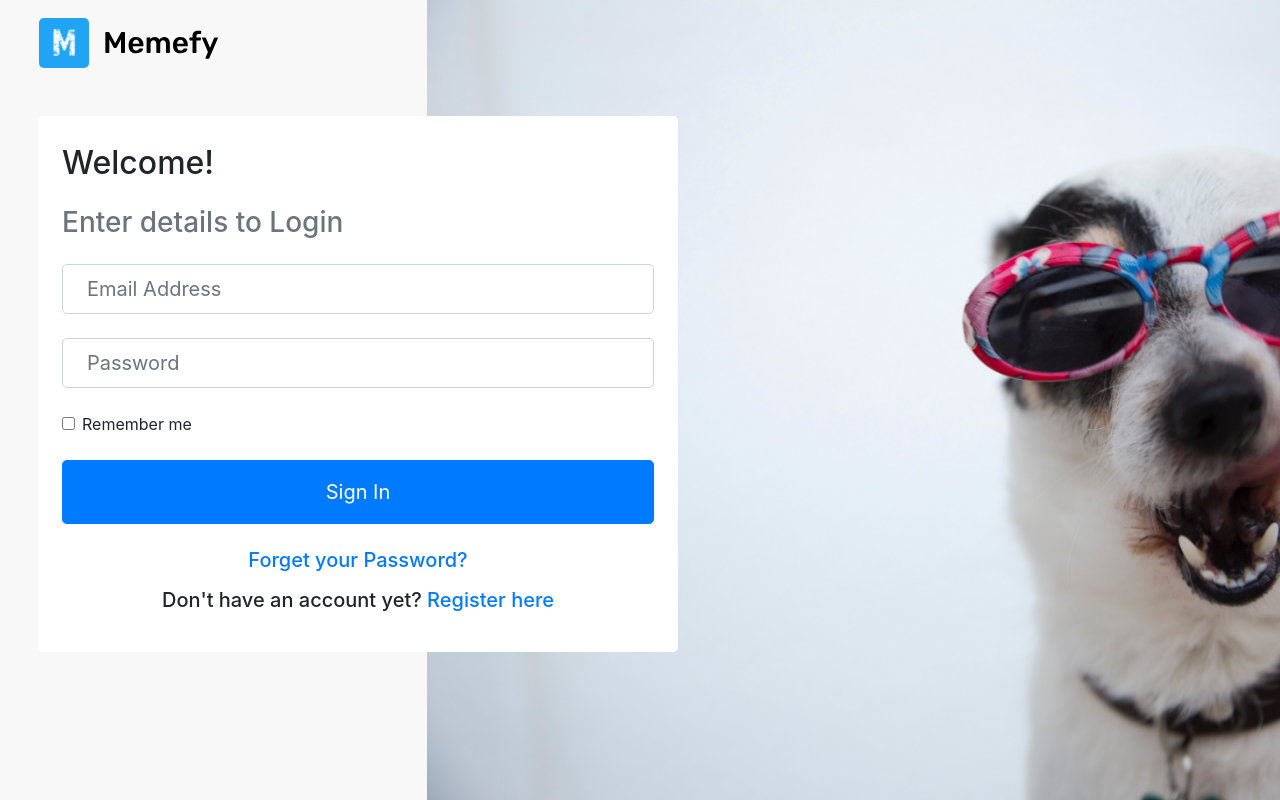
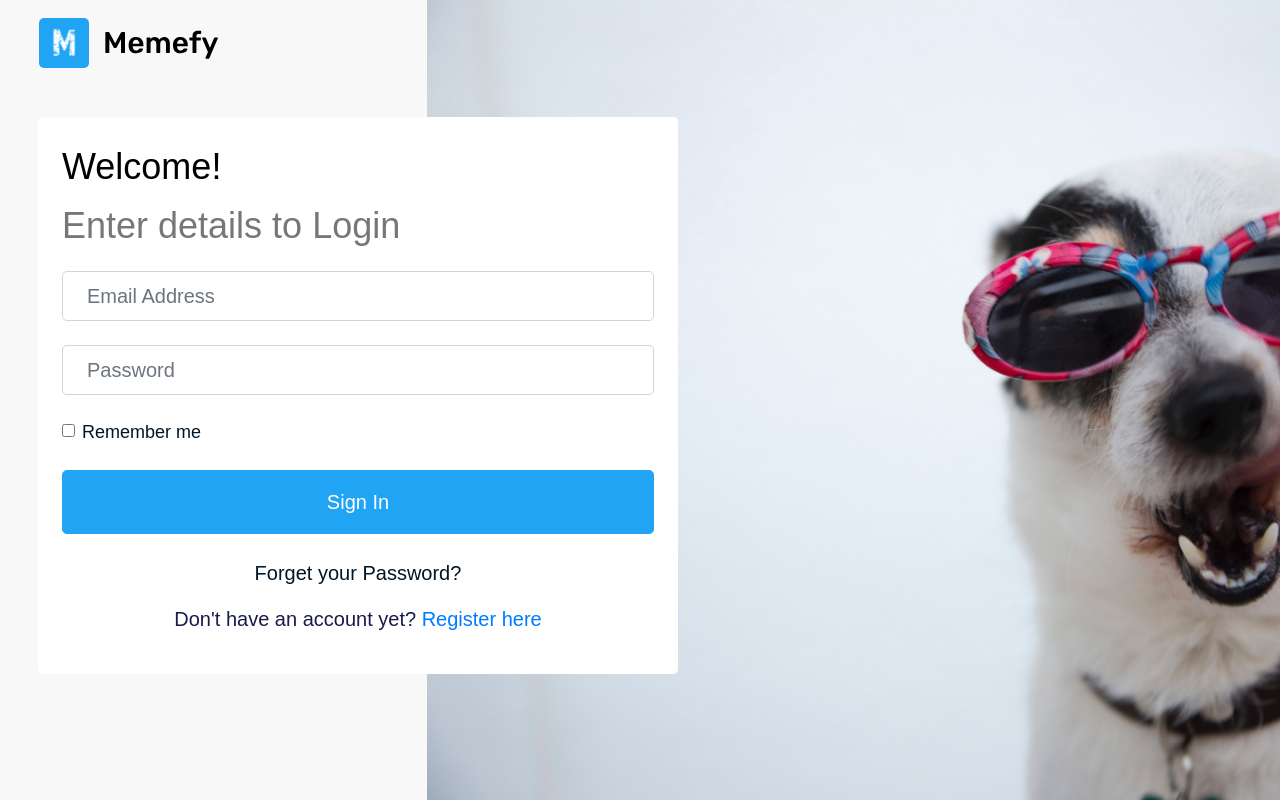
Before and after one commit to hamzzy/memefy-frontend, a React (Create React App) app: page /login in a window 1280 px wide. Built offline with nearby package versions, Linux system fonts and the light colour scheme.

Commit message:
resolve font family and sizes

```diff
--- a/src/App.css
+++ b/src/App.css
@@ -65,8 +65,15 @@ color: #333333;
 
 
 /* Login Page style class */
+@import url('https://fonts.googleapis.com/css2?family=Rubik&display=swap');
+
 .bg {
   background-color: #F8F8F8;
+}
+
+/* add background image */
+.font {
+  font-family: 'Rubik', sans-serif;
 }
 
 .bg-img {
@@ -84,3 +91,38 @@ color: #333333;
     width: 50%
   }
 }
+
+.head {
+  font-weight: 500;
+  font-size: 36px;
+  line-height: 43px;
+}
+
+.color-1 {
+  color: #000000;
+}
+
+.color-2 {
+  color: #787676;
+}
+
+.color-3 {
+  color: #1A1B4B;
+}
+
+.color-4 {
+  color: #011627;
+}
+
+.fs-18 {
+  font-size: 18px;
+}
+
+.fs-20 {
+  font-size: 20px;
+}
+
+.btn-bg {
+  background-color: #20A4F3 !important;
+  border-color: #20A4F3 !important;
+}
--- a/src/pages/Login/Login.js
+++ b/src/pages/Login/Login.js
@@ -6,7 +6,7 @@ import {Container, Form, Navbar, Button, Row, Col} from "react-bootstrap";
 class Login extends Component {
     render() {
         return (
-                <Container fluid>
+                <Container fluid className="font">
                     <Row d-flex>
 
                         <Col lg={4} md={4} className="bg min-vh-100">
@@ -29,25 +29,25 @@ class Login extends Component {
                             <Container fluid clasName="mw-100 w-100 h-50">
 
                                 <Form className="bg-white align-center rounded-lg m-2 mb-5 mb-md-5 mb-lg-5 p-4 mw-100 overlap">
-                                    <Form.Text className="h2">
-                                        <h2 className="pb-3">Welcome!</h2>
-                                        <h3 className="text-muted">Enter details to Login</h3>
+                                    <Form.Text className="head">
+                                        <p className="color-1">Welcome!</p>
+                                        <p className="color-2">Enter details to Login</p>
                                     </Form.Text>
                                     <Form.Group controlId="formBasicEmail">
-                                        <Form.Control size="lg" type="email" placeholder="Email Address" className="mt-4 p-4" />
+                                        <Form.Control size="lg" type="email" placeholder="Email Address" className="mt-4 p-4 fs-20 color-1" />
                                     </Form.Group>
                                     <Form.Group controlId="formBasicPassword">
-                                        <Form.Control size="lg" type="password" placeholder="Password" className="mt-4 p-4" />
+                                        <Form.Control size="lg" type="password" placeholder="Password" className="mt-4 p-4 fs-20 color-1" />
                                     </Form.Group>
                                     <Form.Group controlId="formBasicCheckbox">
-                                        <Form.Check type="checkbox" label="Remember me" className="mt-4" />
+                                        <Form.Check type="checkbox" label="Remember me" className="mt-4 fs-18 color-4" />
                                     </Form.Group>
-                                    <Button variant="primary" type="submit" size="lg" block className="mt-4 p-3">
+                                    <Button type="submit" size="lg" block className="mt-4 p-3 fs-20 btn-bg">
                                         Sign In
                                     </Button>
-                                    <Form.Text className="h5 text-center mt-4">
-                                        <p><a href="/resetpassword">Forget your Password?</a></p>
-                                        <p>Don't have an account yet? <a href="/signup" className="text-primary">Register here</a></p>
+                                    <Form.Text className="fs-20 text-center mt-4">
+                                        <p><a href="/resetpassword" className="color-4">Forget your Password?</a></p>
+                                        <p className="color-3">Don't have an account yet? <a href="/signup" className="">Register here</a></p>
                                     </Form.Text>
                                 </Form>
 
```
